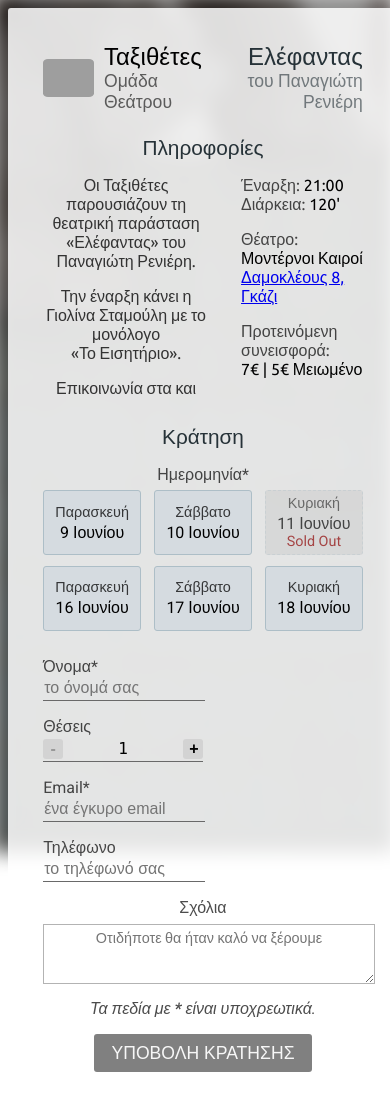
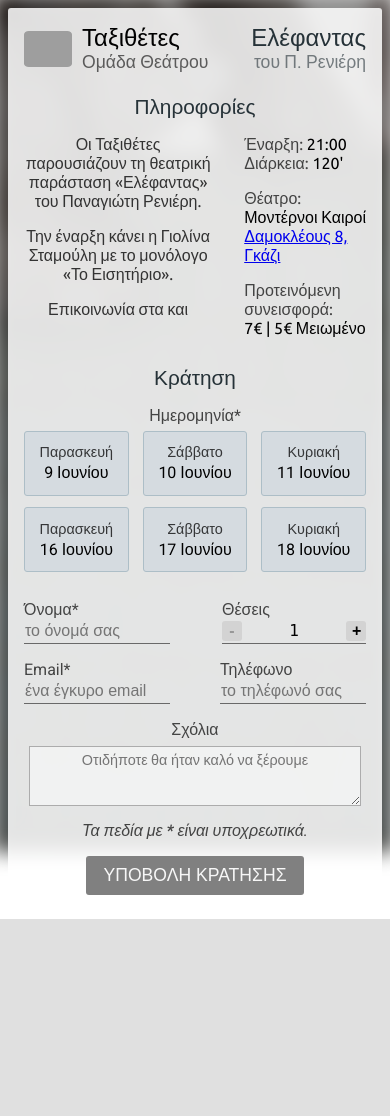
Before and after one commit to alistat/taxithet.es, a PHP site: page /parastaseis/elefantas-tou-panagioti-renieri in a window 390 px wide. After the commit the page ends 919 px from the top, so only its background shows below. Run offline with PHP 8.4, Linux system fonts and the light colour scheme; some libraries are stand-ins or nearby versions; grey boxes are pictures that could not be loaded.

Commit message:
Fix mobile issues

```diff
--- a/parastaseis/elefantas-tou-panagioti-renieri/elefantas.css
+++ b/parastaseis/elefantas-tou-panagioti-renieri/elefantas.css
@@ -11,6 +11,7 @@ body {
     margin: 0;
     padding: 1.5rem;
     min-width: 100vw;
+    box-sizing: border-box;
 }
 
 .background-overlay {
@@ -31,7 +32,7 @@ body {
 
 .content {
     background: rgb(255 255 255 / 85%);
-    padding: 2.2rem;
+    padding: 1.5rem;
     border-radius: 3px;
     max-width: 30rem;
 }
@@ -60,7 +61,7 @@ h2 {
 }
 
 .logo {
-    width: 60px;
+    width: 3rem;
     margin-right: 10px;
     border-radius: 10%;
     overflow: hidden;
@@ -370,10 +371,18 @@ td strong {
     text-decoration: underline;
 }
 
+.mobile-view {
+    display: none;
+}
+
 @media screen and (max-width: 35rem) {
     body {
         display: block;
         padding: 0.5rem;
+    }
+
+    .content {
+        padding: 1rem;
     }
 
     .description-info {
@@ -381,10 +390,18 @@ td strong {
     }
 
     .reservation-field input {
-        width: 10rem;
+        width: 9rem;
     }
 
     .reservation-persons {
-        width: 10rem;
+        width: 9rem;
+    }
+
+    .full-view {
+        display: none;
+    }
+
+    .mobile-view {
+        display: initial;
     }
 }
--- a/parastaseis/elefantas-tou-panagioti-renieri/index.html
+++ b/parastaseis/elefantas-tou-panagioti-renieri/index.html
@@ -5,7 +5,7 @@
     <title>Ελέφαντας του Παναγιώτη Ρενιέρη | Ταξιθέτες</title>
     <link rel="preconnect" href="https://fonts.googleapis.com">
     <link rel="preconnect" href="https://fonts.gstatic.com" crossorigin>
-    <link rel="stylesheet" href="elefantas.css?cache-bust=2">
+    <link rel="stylesheet" href="elefantas.css?cache-bust=3">
     <meta name="viewport" content="width=device-width, initial-scale=1.0, user-scalable=yes">
 </head>
 <body>
@@ -23,7 +23,8 @@
                 color: #263238;
             ">
                 <h1 class="team-name">Ελέφαντας</h1>
-                <div class="team-subname">του Παναγιώτη Ρενιέρη</div>
+                <div class="team-subname full-view">του Παναγιώτη Ρενιέρη</div>
+                <div class="team-subname mobile-view">του Π. Ρενιέρη</div>
             </div>
         </div>
 
@@ -63,10 +64,10 @@
         </div>
     </div>
 
-    <script src="https://www.google.com/recaptcha/enterprise.js?render=6Lc1_zQmAAAAAJweybnwFAFLgBaxUBUH11lZ-AQQ"></script>
+<!--    <script src="https://www.google.com/recaptcha/enterprise.js?render=6Lc1_zQmAAAAAJweybnwFAFLgBaxUBUH11lZ-AQQ"></script>-->
     <script type="module">
       import { createApp } from 'https://unpkg.com/vue@3/dist/vue.esm-browser.js'
-      import Reservations from "./reservations.js?cache-bust=2";
+      import Reservations from "./reservations.js?cache-bust=3";
 
       document.addEventListener('DOMContentLoaded', () => {
 
@@ -89,7 +90,7 @@
                 {
                     day: "Κυριακή",
                     date: "11 Ιουνίου",
-                    soldOut: true,
+                    soldOut: false,
                 },
                 {
                     day: "Παρασκευή",
@@ -114,8 +115,6 @@
         }
       }).mount('.reservations')
     </script>
-    <link rel="preconnect" href="https://fonts.googleapis.com">
-    <link rel="preconnect" href="https://fonts.gstatic.com" crossorigin>
     <link href="https://fonts.googleapis.com/css2?family=Roboto:ital,wght@0,100;0,300;0,400;0,500;0,700;0,900;1,100;1,300;1,400;1,500;1,700;1,900&family=Rubik:ital,wght@0,300;0,400;0,500;0,600;0,700;0,800;1,300;1,400;1,500;1,600;1,700;1,800;1,900&family=Ubuntu:ital,wght@0,300;0,400;0,500;0,700;1,300;1,400;1,500;1,700&display=swap" rel="stylesheet">
 </body>
 </html>
--- a/parastaseis/elefantas-tou-panagioti-renieri/reservations.js
+++ b/parastaseis/elefantas-tou-panagioti-renieri/reservations.js
@@ -43,11 +43,11 @@ export default {
       this.error = null;
       try {
         let captchaToken;
-        try {
-          captchaToken = await grecaptcha.enterprise.execute('6Lc1_zQmAAAAAJweybnwFAFLgBaxUBUH11lZ-AQQ', {action: 'reservation'});
-        } catch (error) {
-          console.error("Could not get captcha token", error);
-        }
+        // try {
+        //   captchaToken = await grecaptcha.enterprise.execute('6Lc1_zQmAAAAAJweybnwFAFLgBaxUBUH11lZ-AQQ', {action: 'reservation'});
+        // } catch (error) {
+        //   console.error("Could not get captcha token", error);
+        // }
         const resp = await axios.post("/api/res" + "ervation.php",
           {
             date: this.date.date,
```
